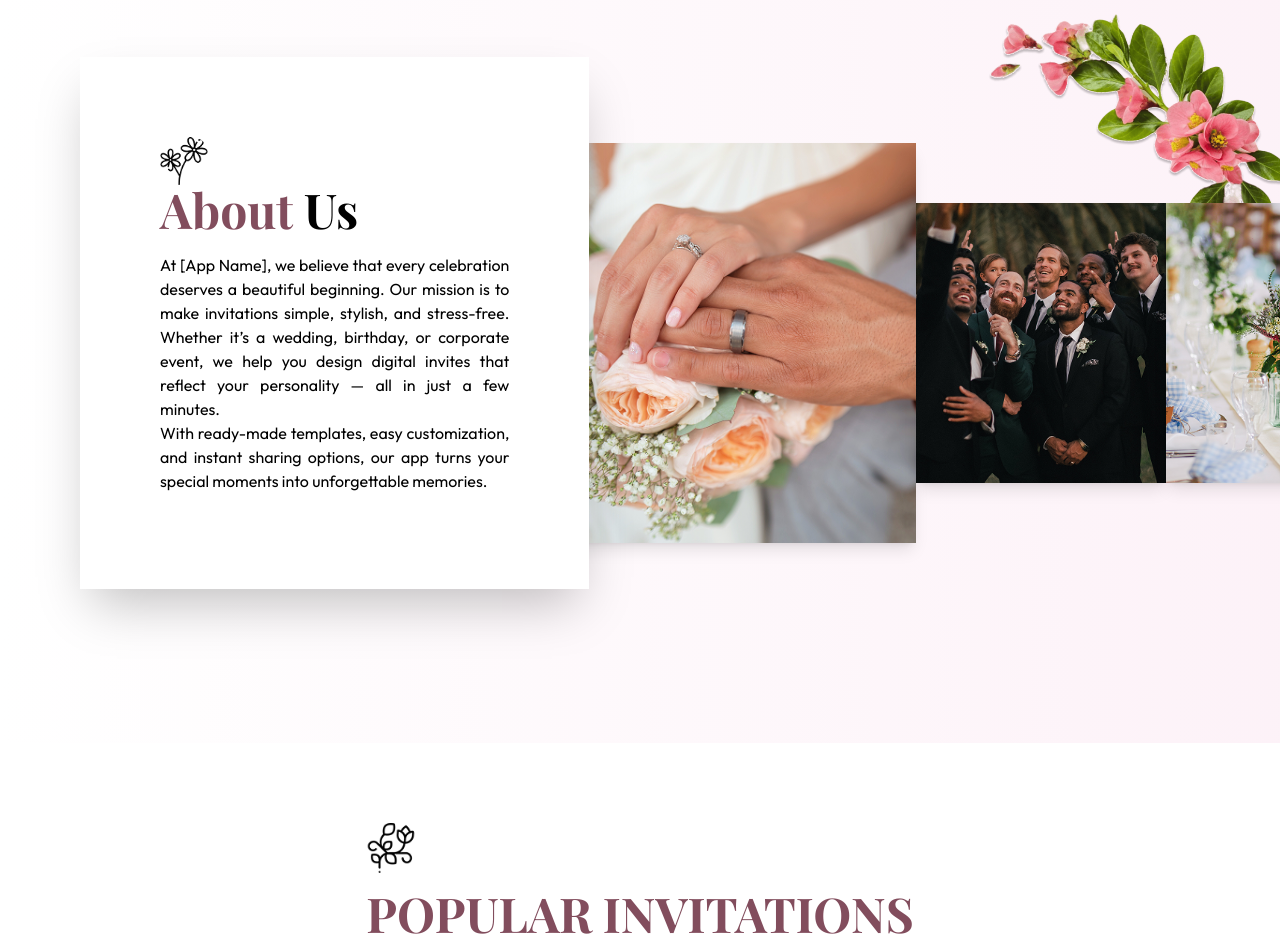
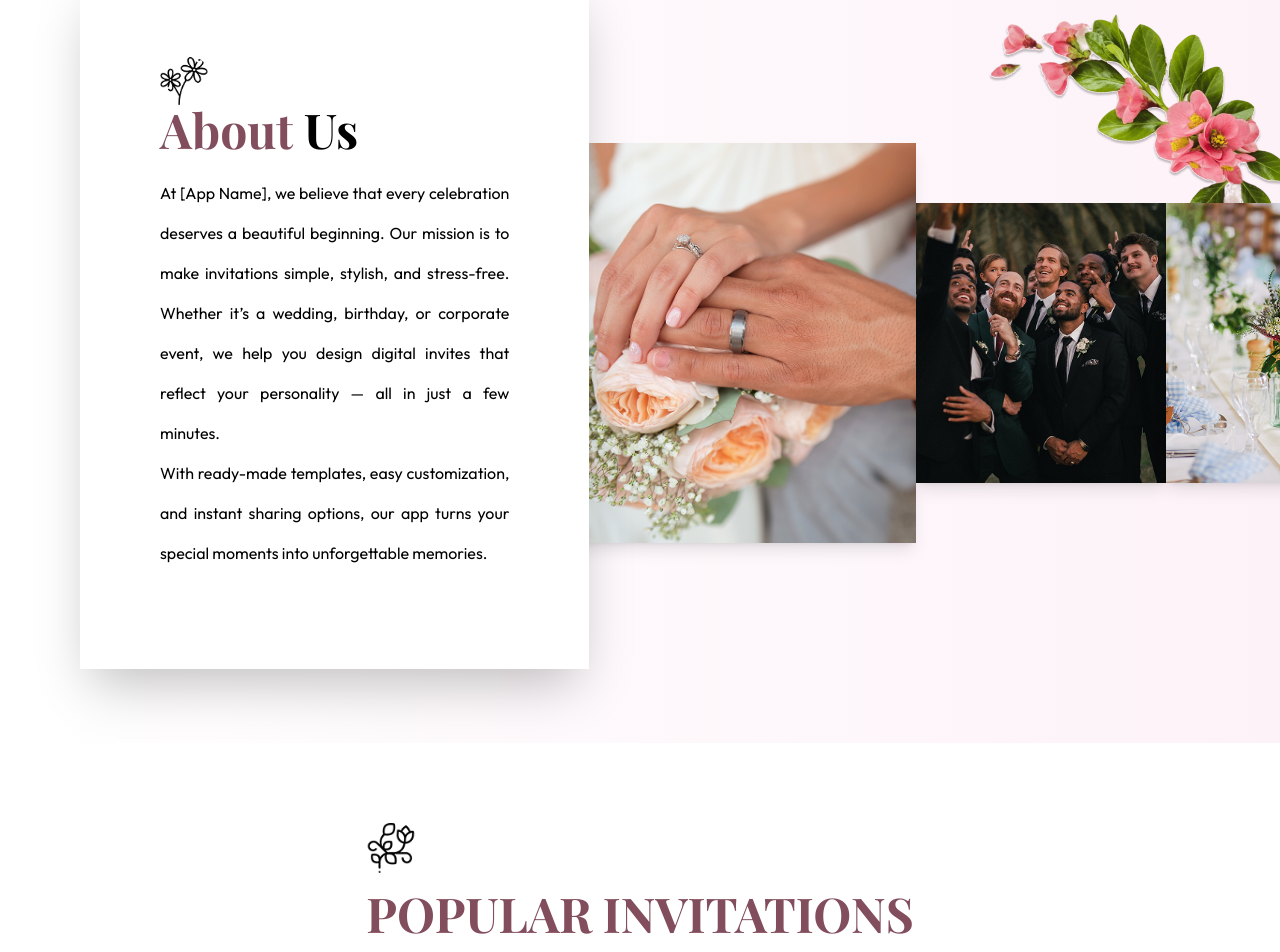
Before and after one commit to FurqanRafi/invitation-app, a Next.js app: page / in a window 1280 px wide. Shown: the part 937-1889 px from the top of the page. Built offline with nearby package versions, Linux system fonts and the light colour scheme; a web font is replaced by a local one.

Commit message:
your message

```diff
--- a/src/components/about.tsx
+++ b/src/components/about.tsx
@@ -27,7 +27,7 @@ const about = () => {
                                 <h1 className={` text-3xl lg:text-5xl font-bold ${Playfair.className}`}>
                                     <span className="text-[#824D5D]">About</span> Us
                                 </h1>
-                                <p className={`text-medium  mt-5 text-justify ${outfit.className}`}>
+                                <p className={`text-medium leading-none lg:leading-10  mt-5 text-justify ${outfit.className}`}>
                                     At [App Name], we believe that every celebration deserves a beautiful beginning.
                                     Our mission is to make invitations simple, stylish, and stress-free.
                                     Whether it’s a wedding, birthday, or corporate event, we help you design digital invites
```
